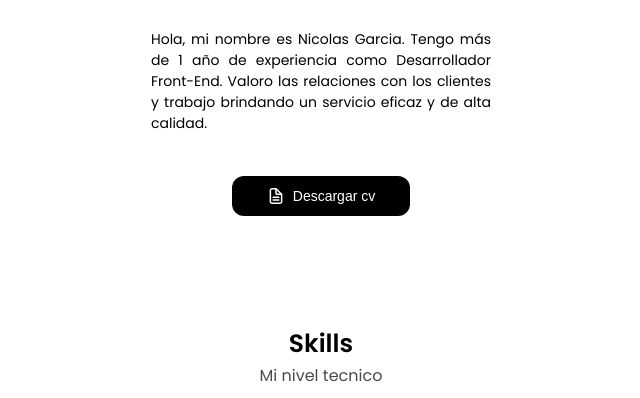
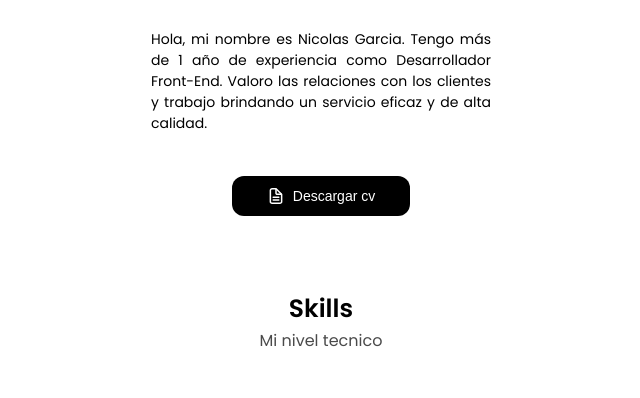
Before and after one commit to nicolasegpla/sitio-web-nicolas-garcia, a website: page index.html in a window 1280 px wide. Shown: the part 1176-1574 px from the top of the page, without its empty margins (319-959 px from the left). Drawn offline with Linux system fonts and the light colour scheme.

Commit message:
add third section home skills test margin button section home

```diff
--- a/sass/_global.scss
+++ b/sass/_global.scss
@@ -53,7 +53,7 @@ $support-color: #AA0CF8;
     border: none;
     border-radius: 1.2rem;
     margin-top: 4.2rem;
-    margin-bottom: 3.5rem;
+    //margin-bottom: 3.5rem;
     display: flex;
     justify-content: center;
     align-items: center;
```
Also changed, not shown: css/styles.css, 1 other file.
